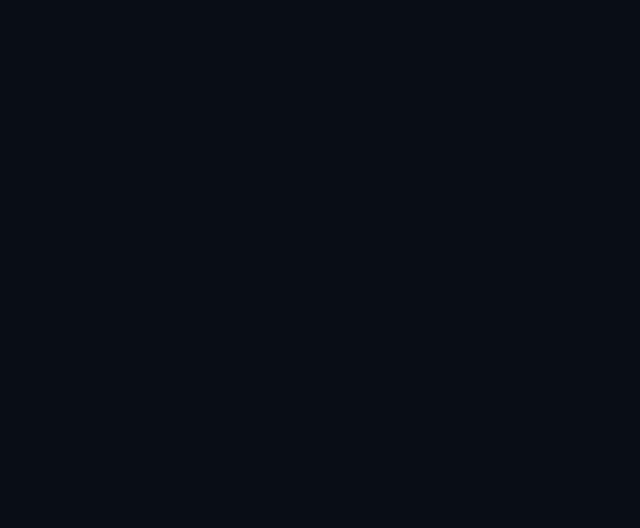
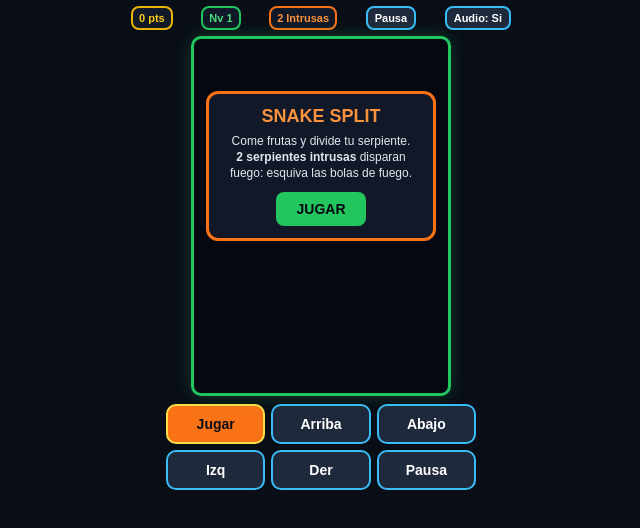
Before and after one commit to marquezfranklin039-art/SnakeSplitAdventure, a plain HTML site: page index.html in a window 1280 px wide. Shown: the whole page, without its empty margins (319-959 px from the left). Drawn offline with Linux system fonts and the light colour scheme.

Commit message:
Update index.html

```diff
--- a/index.html
+++ b/index.html
@@ -15,8 +15,7 @@ html, body {
   margin: 0;
   padding: 0;
   width: 100%;
-  height: 100%;
-  overflow: hidden;
+  min-height: 100%;
   touch-action: manipulation;
 }
 body {
@@ -26,17 +25,18 @@ body {
   display: flex;
   flex-direction: column;
   align-items: center;
-  justify-content: space-between;
+  justify-content: flex-start;
+  gap: 6px;
   padding: 6px;
 }
 .hud {
   width: 100%;
-  max-width: 420px;
+  max-width: 380px;
   display: flex;
   align-items: center;
   justify-content: space-between;
-  gap: 5px;
-  font-size: 12px;
+  gap: 4px;
+  font-size: 11px;
   font-weight: bold;
 }
 .tag {
@@ -44,7 +44,7 @@ body {
   color: #4ade80;
   border: 2px solid #22c55e;
   border-radius: 8px;
-  padding: 5px 8px;
+  padding: 4px 6px;
   white-space: nowrap;
 }
 .tag.gold {
@@ -60,34 +60,161 @@ body {
   color: #ffffff;
   border: 2px solid #38bdf8;
   border-radius: 8px;
-  padding: 5px 9px;
-  font-size: 12px;
+  padding: 4px 7px;
+  font-size: 11px;
   font-weight: bold;
   cursor: pointer;
 }
 #arena-box {
   position: relative;
-  width: 300px;
-  height: 450px;
-  max-height: calc(100vh - 175px);
-  max-width: calc((100vh - 175px) * 0.6666);
+  width: 260px;
+  height: 360px;
   border: 3px solid #22c55e;
   border-radius: 10px;
   background-color: #050811;
   overflow: hidden;
-  box-shadow: 0 0 20px rgba(34, 197, 94, 0.25);
+  box-shadow: 0 0 18px rgba(34, 197, 94, 0.25);
 }
 #cv {
   display: block;
-  width: 100%;
-  height: 100%;
+  width: 260px;
+  height: 360px;
 }
 #banner-lvl {
   display: none;
   position: absolute;
-  top: 8px;
-  left: 10px;
-  right: 10px;
+  top: 6px;
+  left: 8px;
+  right: 8px;
   background-color: #eab308;
   color: #090d16;
-  font-size
+  font-size: 11px;
+  font-weight: bold;
+  text-align: center;
+  padding: 4px;
+  border-radius: 8px;
+  z-index: 5;
+}
+#modal {
+  position: absolute;
+  top: 52px;
+  left: 12px;
+  right: 12px;
+  background-color: #111827;
+  border: 3px solid #f97316;
+  border-radius: 12px;
+  padding: 12px 10px;
+  text-align: center;
+  z-index: 10;
+}
+#m-title {
+  font-size: 18px;
+  font-weight: bold;
+  color: #fb923c;
+}
+#m-desc {
+  margin-top: 6px;
+  font-size: 12px;
+  line-height: 1.35;
+  color: #e2e8f0;
+}
+#m-btn {
+  margin-top: 10px;
+  background-color: #22c55e;
+  color: #050811;
+  border: none;
+  border-radius: 8px;
+  padding: 9px 20px;
+  font-size: 14px;
+  font-weight: bold;
+  cursor: pointer;
+}
+.dpad {
+  width: 100%;
+  max-width: 310px;
+  display: grid;
+  grid-template-columns: repeat(3, 1fr);
+  gap: 6px;
+  margin-top: 2px;
+}
+.dpad-btn {
+  background-color: #1e293b;
+  color: #ffffff;
+  border: 2px solid #38bdf8;
+  border-radius: 10px;
+  padding: 10px 4px;
+  font-size: 14px;
+  font-weight: bold;
+  cursor: pointer;
+}
+.dpad-btn:active {
+  background-color: #0284c7;
+}
+.dpad-btn.go-btn {
+  background-color: #f97316;
+  border-color: #fde047;
+  color: #090d16;
+}
+</style>
+</head>
+<body>
+  <div class="hud">
+    <span class="tag gold" id="ui-score">0 pts</span>
+    <span class="tag" id="ui-lvl">Nv 1</span>
+    <span class="tag fire" id="ui-int">2 Intrusas</span>
+    <button type="button" class="hud-btn" id="btn-pause">Pausa</button>
+    <button type="button" class="hud-btn" id="btn-snd">Audio: Si</button>
+  </div>
+
+  <div id="arena-box">
+    <canvas id="cv" width="260" height="360"></canvas>
+    <div id="banner-lvl">NIVEL COMPLETADO</div>
+    <div id="modal">
+      <div id="m-title">SNAKE SPLIT</div>
+      <div id="m-desc">
+        Come frutas y divide tu serpiente.<br />
+        <b>2 serpientes intrusas</b> disparan fuego: esquiva las bolas de fuego.
+      </div>
+      <button type="button" id="m-btn">JUGAR</button>
+    </div>
+  </div>
+
+  <div class="dpad">
+    <button type="button" class="dpad-btn go-btn" id="d-start">Jugar</button>
+    <button type="button" class="dpad-btn" id="d-up">Arriba</button>
+    <button type="button" class="dpad-btn" id="d-down">Abajo</button>
+    <button type="button" class="dpad-btn" id="d-left">Izq</button>
+    <button type="button" class="dpad-btn" id="d-right">Der</button>
+    <button type="button" class="dpad-btn" id="d-p2">Pausa</button>
+  </div>
+
+  <script>
+  (function () {
+    var COLS = 13;
+    var ROWS = 18;
+    var S = 20;
+
+    var cv = document.getElementById("cv");
+    var ctx = cv.getContext("2d");
+    var uiScore = document.getElementById("ui-score");
+    var uiLvl = document.getElementById("ui-lvl");
+    var bannerLvl = document.getElementById("banner-lvl");
+    var modal = document.getElementById("modal");
+    var mTitle = document.getElementById("m-title");
+    var mDesc = document.getElementById("m-desc");
+    var mBtn = document.getElementById("m-btn");
+    var btnPause = document.getElementById("btn-pause");
+    var btnSnd = document.getElementById("btn-snd");
+
+    var sndOn = true;
+    var actx = null;
+
+    function getActx() {
+      if (!sndOn) return null;
+      try {
+        var C = window.AudioContext || window.webkitAudioContext;
+        if (!C) return null;
+        if (!actx) actx = new C();
+        if (actx.state === "suspended" && actx.resume) actx.resume();
+        return actx;
+      } catch (
```
